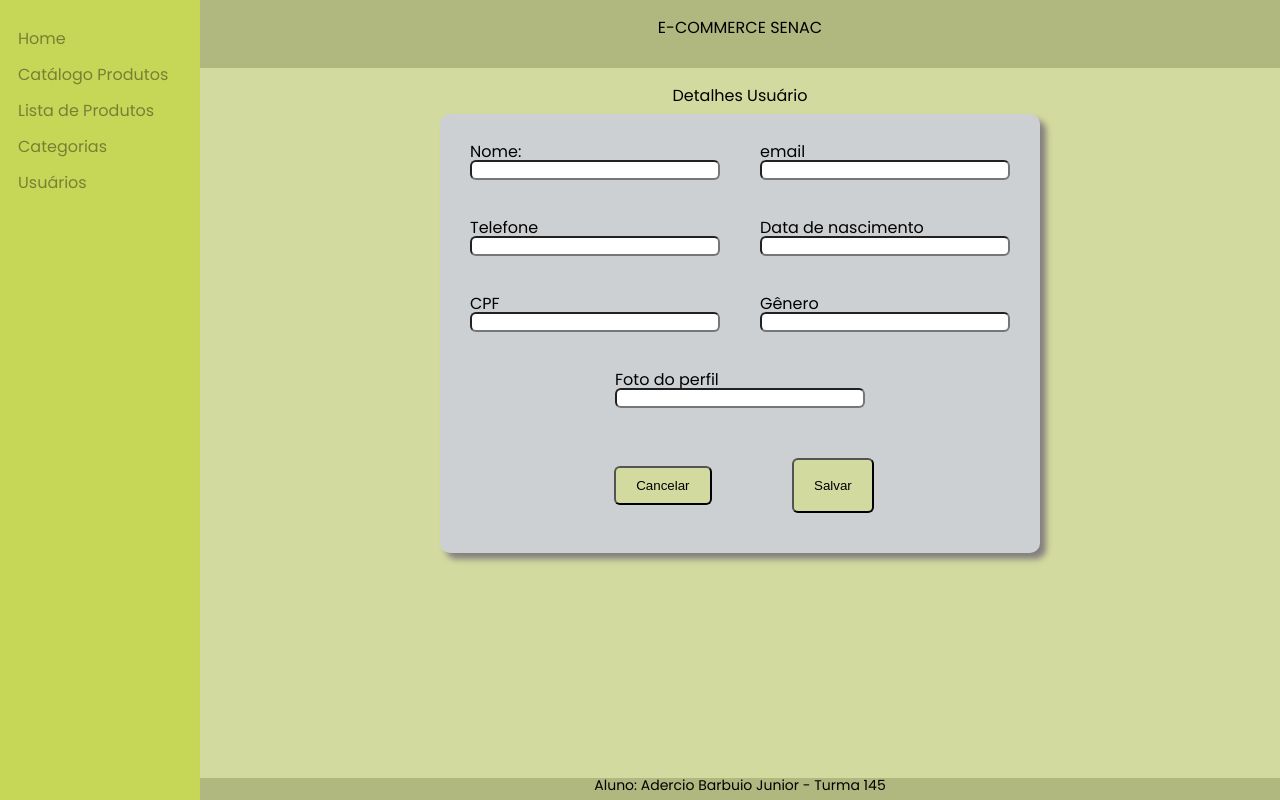
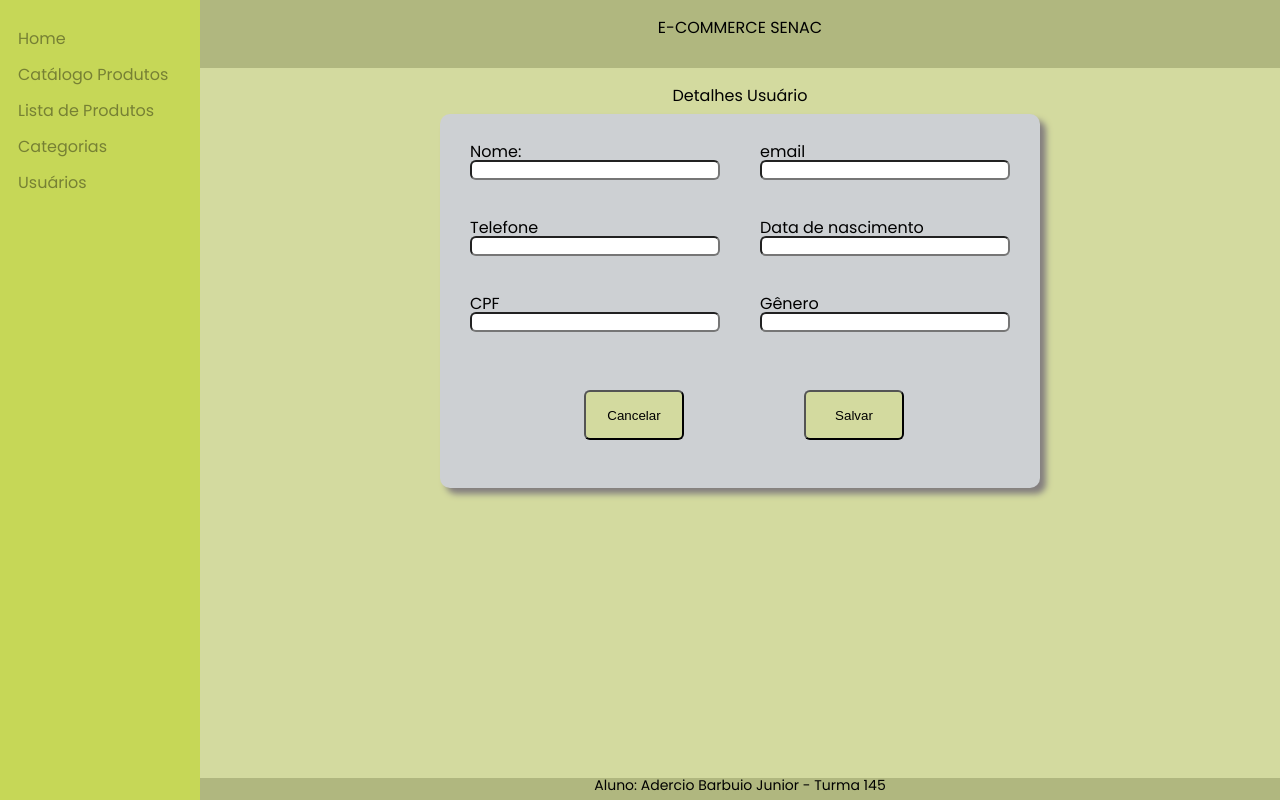
Before and after one commit to barbuiojr/site-adm-3, a PHP site: page /view/novo-usuario.php in a window 1280 px wide. Run offline with PHP 8.4, Linux system fonts and the light colour scheme.

Commit message:
Finalizado

```diff
--- a/view/assets/css/style.css
+++ b/view/assets/css/style.css
@@ -58,13 +58,16 @@ button:hover {
 .buttons{
     display: flex;
     justify-content: space-around;
+    align-items: center;
     gap: 40px;
-    width: 300px;
+    width: 400px;
     margin: 10px auto;
     button {
         background-color: #d3da9f;
         padding: 10px 20px;
         border-radius: 6px;
+        width: 100px;
+        height: 50px;
     }
 
 }
--- a/view/detalhes-usr.php
+++ b/view/detalhes-usr.php
@@ -50,10 +50,6 @@
                     <label for="genero">Gênero</label><br>
                     <input type="text" name="genero" value="<?php  echo $usrAtual['genero']; ?>">
                 </div>
-                <div>
-                    <label for="foto_perfil">Foto do perfil</label><br>
-                    <input type="text" name="foto_perfil" value="<?php  echo $usrAtual['foto_perfil']; ?>">
-                </div>
                 <div class="buttons">
                     <a href="usuarios.php">
                         <button type="button">Cancelar</button>
--- a/view/novo-usuario.php
+++ b/view/novo-usuario.php
@@ -62,10 +62,6 @@
                     <label for="genero">Gênero</label><br>
                     <input type="text" value="" name="genero">
                 </div>
-                <div>
-                    <label for="foto_perfil">Foto do perfil</label><br>
-                    <input type="text" value="" name="foto_perfil">
-                </div>
                 <div class="buttons">
                     <a href="usuarios.php">
                         <button type="button">Cancelar</button>
```
Also changed, not shown: view/novo-produto.php (+12 -9 lines), view/assets/images/controlador-de-acesso-facial-ss-3540-mf-face-ex.jpg (added), view/assets/images/vip-1230-b.webp (added).
